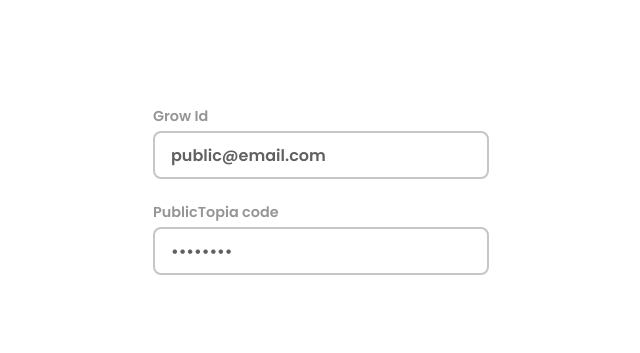
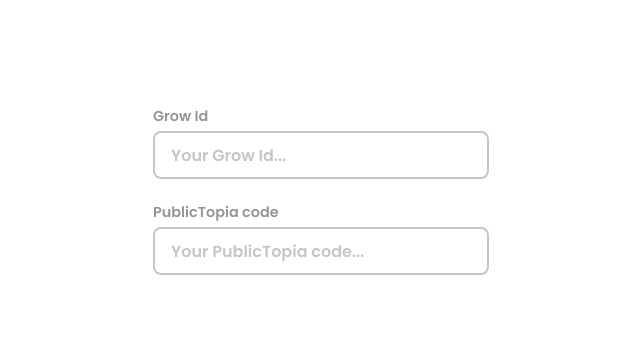
Before and after one commit to publictopia/public, a plain HTML site: page index.html in a window 1280 px wide. Shown: the part 137-490 px from the top of the page, without its empty margins (319-959 px from the left). Drawn offline with nearby package versions, Linux system fonts and the light colour scheme.

Commit message:
testing auth

```diff
--- a/index.html
+++ b/index.html
@@ -43,21 +43,20 @@
                 </div>
 
             </div>
-            <div class="log-in-card">
 
-                <form class="label_and_input">
-                    <div id="feedback-header-div"><label for="public-grow-id"><h5>Grow Id &nbsp&nbsp</h5></label><h5 id="feedback"></h5></div>
-                    <input type="email" id="public-grow-id" placeholder="Your Grow Id...">
+                <form class="log-in-card">
+                    <div class="label_and_input">
+                        <div id="feedback-header-div"><label for="public-grow-id"><h5>Grow Id &nbsp&nbsp</h5></label><h5 id="feedback"></h5></div>
+                        <input name="username" type="text" id="public-grow-id"  placeholder="Your Grow Id..." >
+                    </div>
+                    <div class="label_and_input">
+                        <label for="public-pass"><h5>PublicTopia code</h5></label>
+                        <input name="password" type="password" id="public-pass" placeholder="Your PublicTopia code..."  >
+                    </div>
                 </form>
-                <form class="label_and_input">
-                    <label for="public-pass"><h5>PublicTopia code</h5></label>
-                    <input type="password" id="public-pass" placeholder="Your PublicTopia code...">
-                </form>
-
-            </div>
-            <div class="buy-button">
-                <button onclick="logIn();"><span><h4>Log in</h4></span></button>
-            </div>
+                <div class="buy-button">
+                    <button onclick="logIn();"><span><h4>Log in</h4></span></button>
+                </div>
 
         </section>
 
--- a/main.js
+++ b/main.js
@@ -9,8 +9,8 @@ growIdHTML = document.getElementById("public-grow-id");
 publicCodeHTML = document.getElementById("public-pass");
 
 //defalut values for testing
-growIdHTML.value = "public@email.com";
-publicCodeHTML.value = "12345678";
+/* growIdHTML.value = "public@email.com";
+publicCodeHTML.value = "12345678"; */
 
 //showProfileScreen();
 function showProfileScreen(){
@@ -37,8 +37,13 @@ async function logOut(){
         feedbackHTML.innerHTML = "";
     }
 }
-
-
+/* supabase.auth.signUp(
+    {
+        email: "test@email.com",
+        password: "12345678",
+    }
+);
+ */
 async function logIn(){
 
     if(growIdHTML.value.length > 3 && publicCodeHTML.value.length > 3){
```
